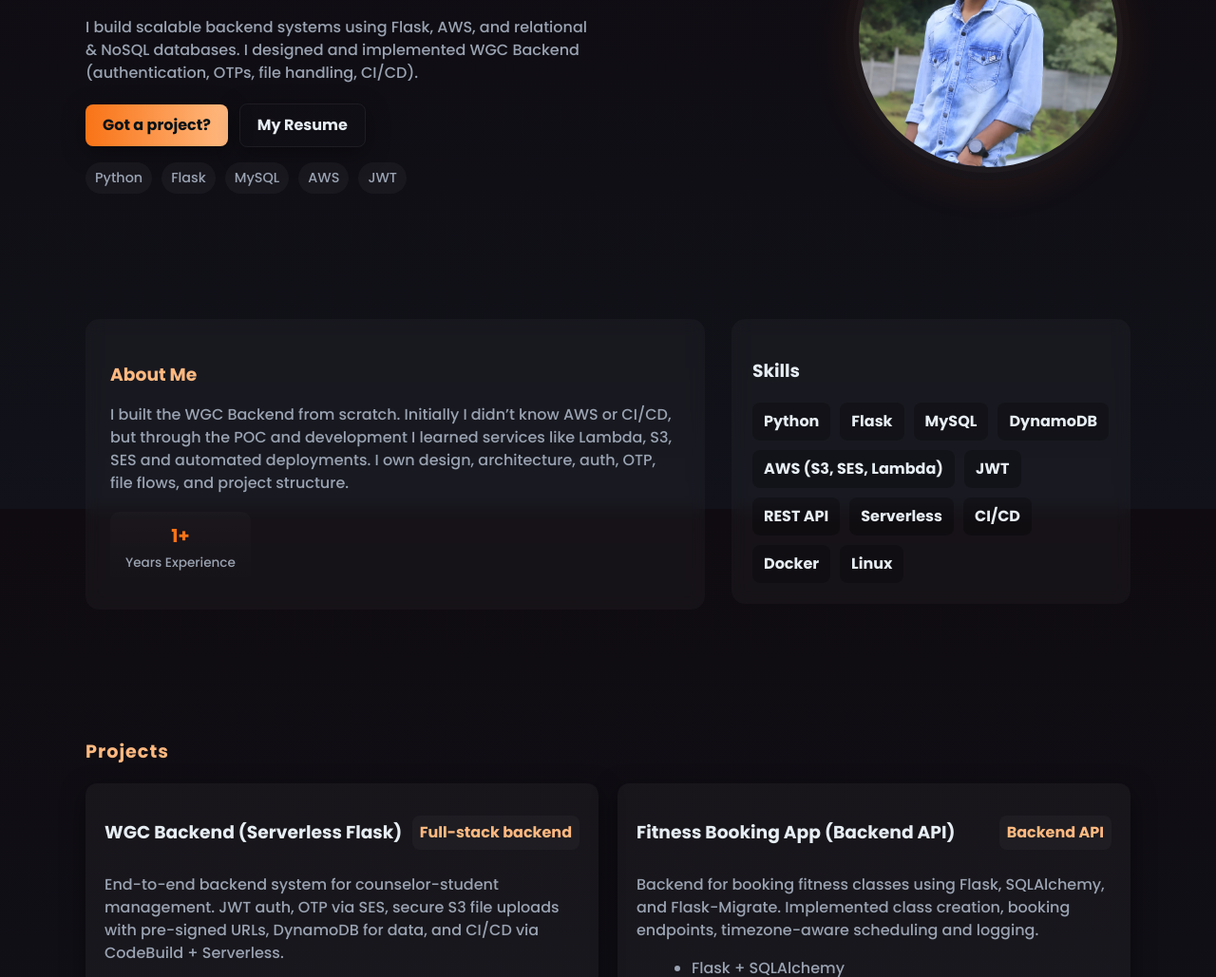
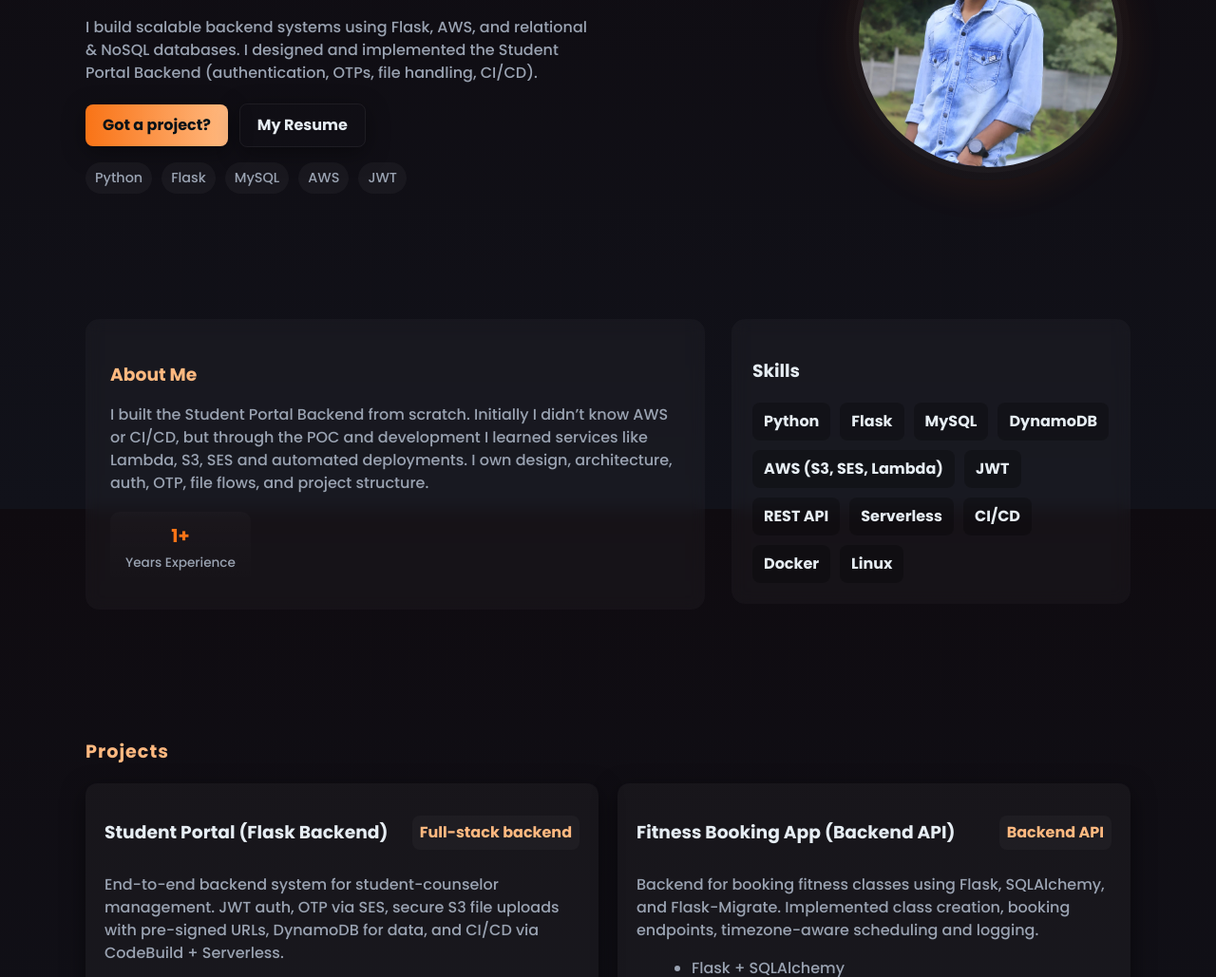
Before and after one commit to jeevithanr/jeevithan-portfolio, a plain HTML site: page index.html in a window 1280 px wide. Shown: the part 264-1293 px from the top of the page at 95% size. Drawn offline with Linux system fonts and the light colour scheme.

Commit message:
Changes in code

```diff
--- a/index.html
+++ b/index.html
@@ -32,7 +32,7 @@
           <h1 class="name">I'm <span class="highlight">Jeevithan</span></h1>
           <h2 class="role">Backend Developer</h2>
           <p class="lead">
-            I build scalable backend systems using Flask, AWS, and relational & NoSQL databases. I designed and implemented WGC Backend (authentication, OTPs, file handling, CI/CD).
+            I build scalable backend systems using Flask, AWS, and relational & NoSQL databases. I designed and implemented the Student Portal Backend (authentication, OTPs, file handling, CI/CD).
           </p>
           <div class="cta">
             <a class="btn hire" href="#contact">Got a project?</a>
@@ -60,7 +60,7 @@
           <div class="about-card">
             <h3>About Me</h3>
             <p>
-              I built the WGC Backend from scratch. Initially I didn’t know AWS or CI/CD, but through the POC and development I learned services like Lambda, S3, SES and automated deployments. I own design, architecture, auth, OTP, file flows, and project structure.
+              I built the Student Portal Backend from scratch. Initially I didn’t know AWS or CI/CD, but through the POC and development I learned services like Lambda, S3, SES and automated deployments. I own design, architecture, auth, OTP, file flows, and project structure.
             </p>
             <div class="stats">
               <div class="stat"><strong>1+</strong><span>Years Experience</span></div>
@@ -89,11 +89,11 @@
           <!-- Project 1 -->
           <article class="project-card">
             <div class="proj-header">
-              <h3>WGC Backend (Serverless Flask)</h3>
+              <h3>Student Portal (Flask Backend)</h3>
               <span class="tag">Full-stack backend</span>
             </div>
             <p class="proj-desc">
-              End-to-end backend system for counselor-student management. JWT auth, OTP via SES, secure S3 file uploads with pre-signed URLs, DynamoDB for data, and CI/CD via CodeBuild + Serverless.
+              End-to-end backend system for student-counselor management. JWT auth, OTP via SES, secure S3 file uploads with pre-signed URLs, DynamoDB for data, and CI/CD via CodeBuild + Serverless.
             </p>
             <ul class="proj-list">
               <li>Flask with serverless-wsgi</li>
@@ -101,7 +101,7 @@
               <li>File upload/download using pre-signed S3 URLs</li>
             </ul>
             <div class="proj-links">
-              <a class="outline" href="https://github.com/jeevithanr/WGC_PROJECT-2" target="_blank">View Repo</a>
+              <a class="outline" href="https://github.com/jeevithanr/student-portal-flask" target="_blank">View Repo</a>
             </div>
           </article>
 
@@ -123,8 +123,6 @@
               <a class="outline" href="https://github.com/jeevithanr/fitness-booking-app" target="_blank">View Repo</a>
             </div>
           </article>
-
-          <!-- Add more cards here if needed -->
         </div>
       </div>
     </section>
```
